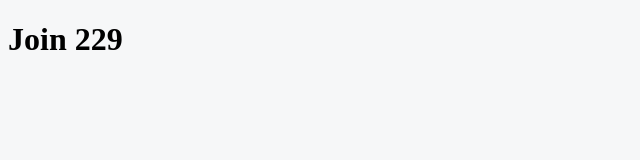
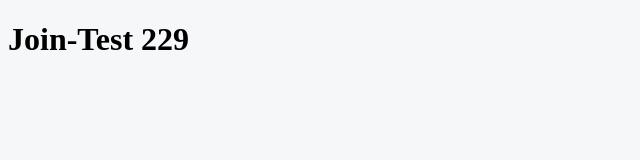
Before and after one commit to DaveMage/Join-229, a plain HTML site: page Index.html in a window 1280 px wide. Shown: the whole page, without its empty margins (0-640 px from the left). Drawn offline with Linux system fonts and the light colour scheme.

Commit message:
Update Index.html

```diff
--- a/Index.html
+++ b/Index.html
@@ -7,6 +7,6 @@
     <link rel="stylesheet" href="style.css">
 </head>
 <body>
-    <h1>Join 229</h1>
+    <h1>Join-Test 229</h1>
 </body>
 </html>
```
